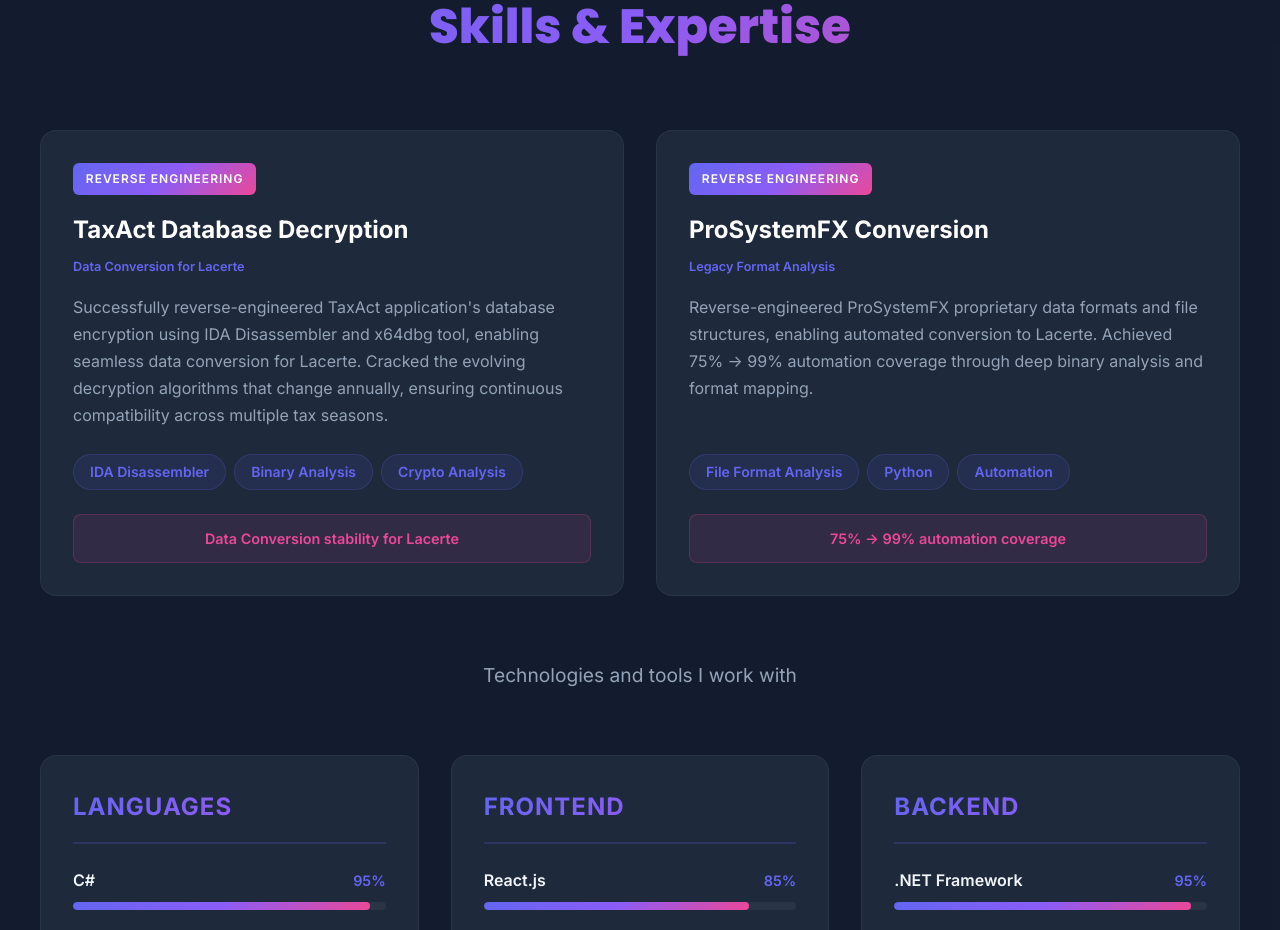
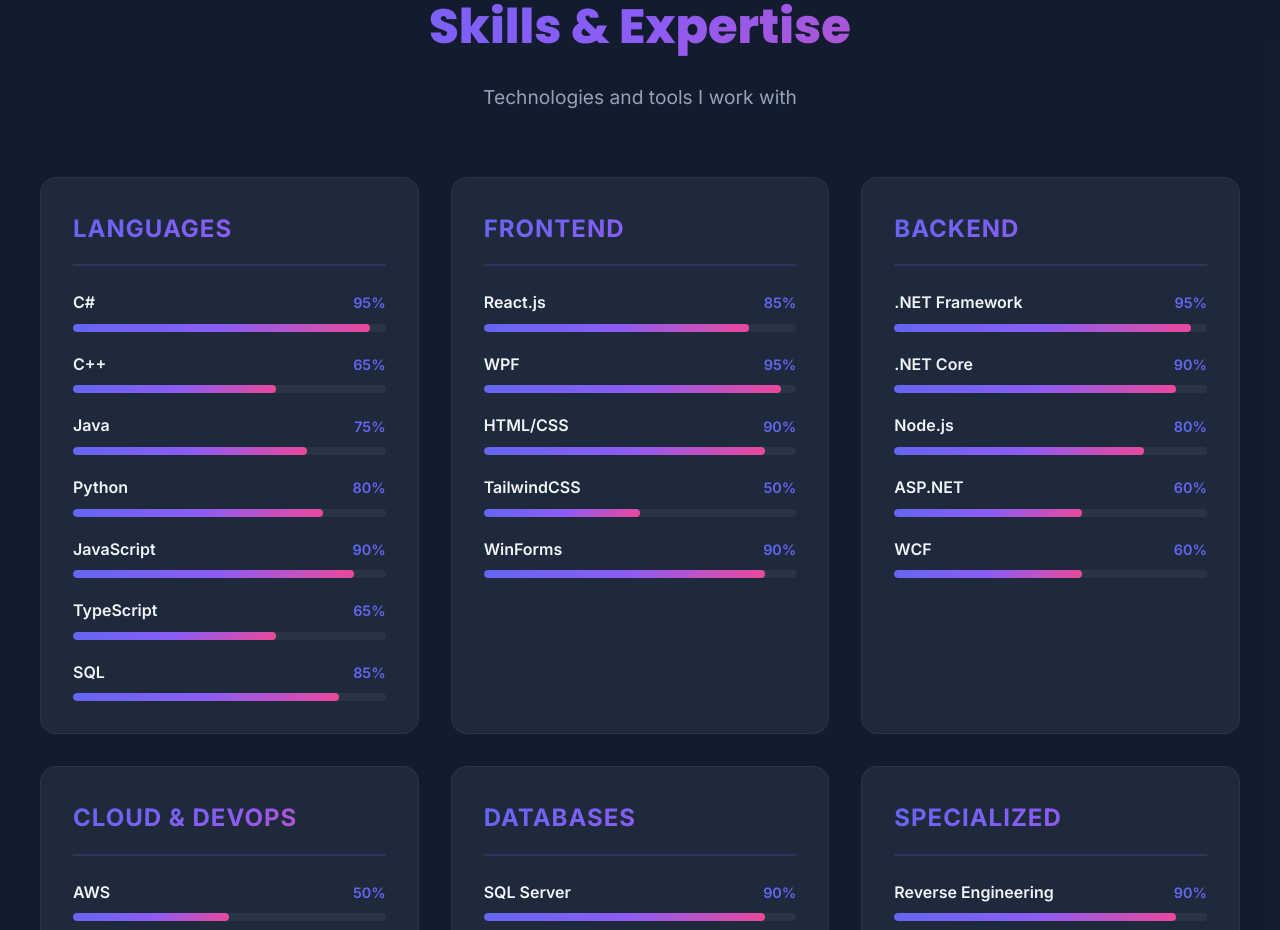
Before and after one commit to gokulegit/gokulegit.github.io, a React (Create React App) app: page / in a window 1280 px wide. Shown: the part 5800-6730 px from the top of the page. Built offline with nearby package versions, Linux system fonts and the light colour scheme.

Commit message:
hide reverse engineering

```diff
--- a/src/components/Skills.js
+++ b/src/components/Skills.js
@@ -86,7 +86,7 @@
       <div className="container">
         <h2 className="section-title">Skills & Expertise</h2>
 
-        <div className="specialized-achievements">
+        {/* <div className="specialized-achievements">
           <div className="project-card" style={{ animationDelay: '0.1s' }}>
             <div className="project-header">
               <div className="project-category">Reverse Engineering</div>
@@ -128,7 +128,7 @@
               <span className="impact-text">75% → 99% automation coverage</span>
             </div>
           </div>
-        </div>
+        </div> */}
 
         <p className="section-subtitle">Technologies and tools I work with</p>
 
```
